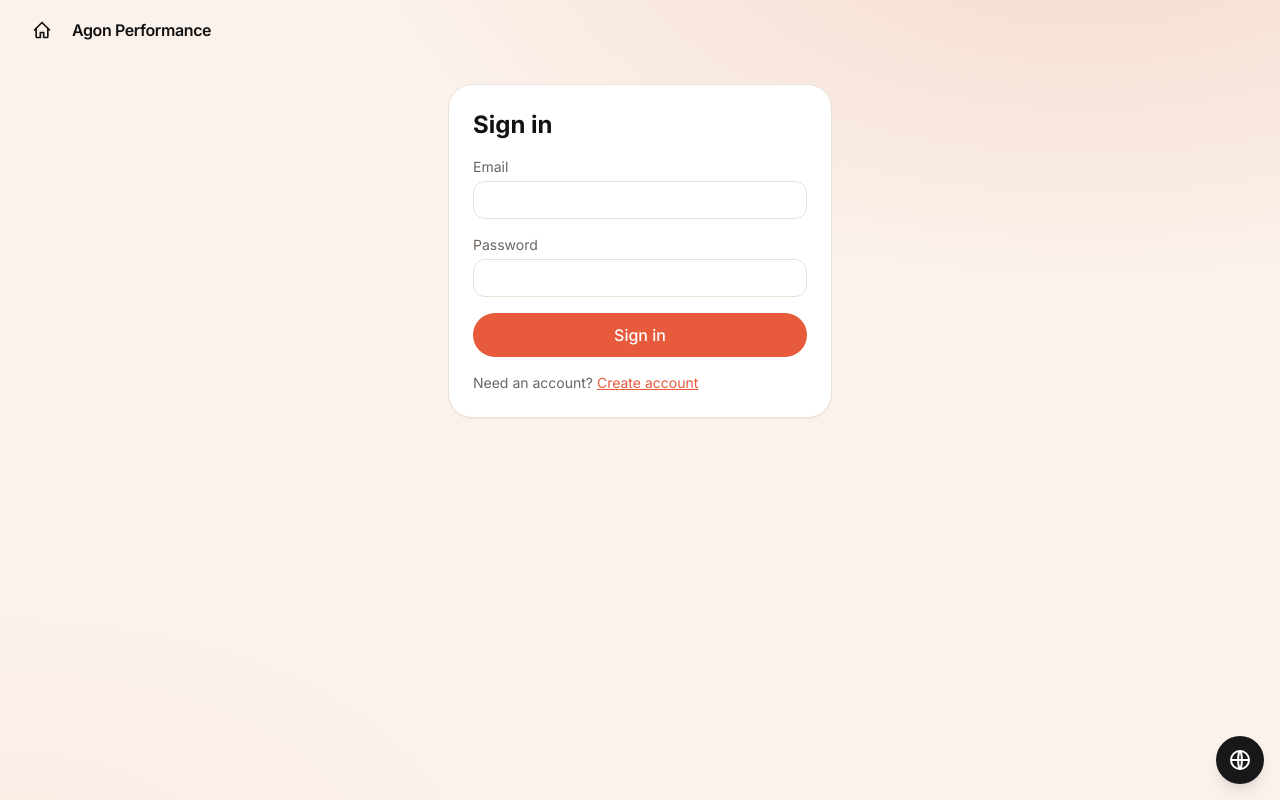
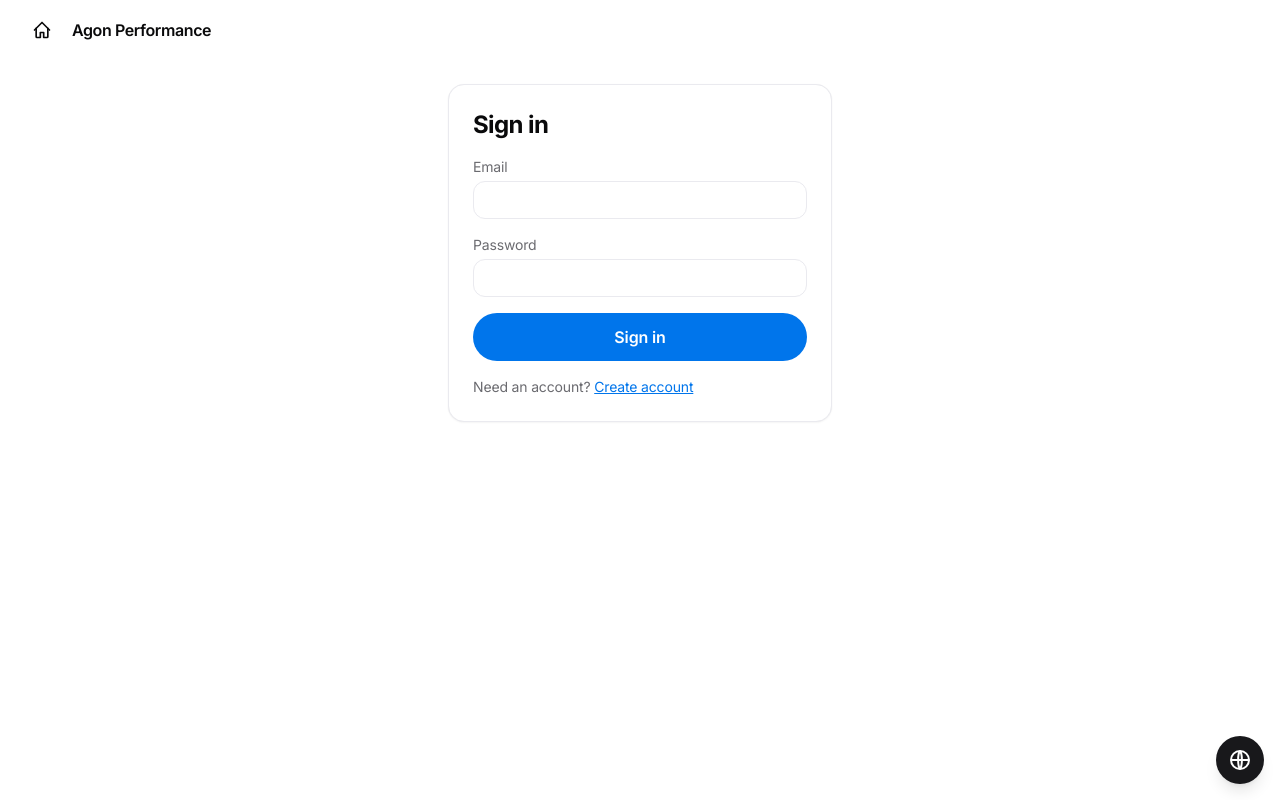
Before and after one commit to jorgeollerocorvo-dev/agonperformance, a Next.js app: page /en/login in a window 1280 px wide. Built offline with nearby package versions, Linux system fonts and the light colour scheme.

Commit message:
Revolut-inspired palette: white + pure black + #0075EB blue, cleaner landing hero with gradient cards

```diff
--- a/app/globals.css
+++ b/app/globals.css
@@ -1,25 +1,35 @@
 @import "tailwindcss";
 
 :root {
-  /* Warm cream palette inspired by the reference design */
-  --bg:         #FBF2EC;
-  --bg-peach:   #F5DACC;
+  /* Revolut-inspired palette: pure white + black + Revolut blue */
+  --bg:         #FFFFFF;
+  --bg-alt:     #F5F6F7;      /* section alt backgrounds */
   --surface:    #FFFFFF;
-  --surface-2:  #F6EDE6;
-  --ink:        #121212;
-  --ink-muted:  #6B6560;
-  --ink-subtle: #9A948E;
-  --border:     #ECE0D5;
+  --surface-2:  #F5F6F7;
+  --ink:        #0A0A0B;
+  --ink-muted:  #6B6B70;
+  --ink-subtle: #A0A0A6;
+  --border:     #EAEAEF;
+  --border-strong: #D9D9DE;
 
-  --primary:        #E85A3C;  /* coral */
-  --primary-hover:  #D84A2D;
-  --primary-soft:   #FCE3DA;
+  --primary:        #0075EB;  /* Revolut blue */
+  --primary-hover:  #0063C7;
+  --primary-soft:   #E5F0FD;
   --primary-ink:    #FFFFFF;
 
-  --accent-blue:  #2B3FC8;
-  --success:      #2F9E6A;
-  --warn:         #D99B1F;
-  --danger:       #C63A3A;
+  --accent-black:   #0A0A0B;
+  --accent-purple:  #7A5CFF;
+  --accent-pink:    #FF4F8B;
+
+  --success:      #1EAD6B;
+  --success-soft: #E4F6EC;
+  --warn:         #F6A11A;
+  --danger:       #E23A3A;
+  --danger-soft:  #FCE8E8;
+
+  --shadow-sm: 0 1px 2px rgba(10, 10, 11, 0.04), 0 0 1px rgba(10, 10, 11, 0.06);
+  --shadow-md: 0 4px 16px rgba(10, 10, 11, 0.06), 0 1px 2px rgba(10, 10, 11, 0.04);
+  --shadow-lg: 0 12px 32px rgba(10, 10, 11, 0.10), 0 2px 6px rgba(10, 10, 11, 0.06);
 
   --radius-card: 20px;
   --radius-pill: 999px;
@@ -34,7 +44,9 @@
   --color-primary: var(--primary);
   --color-primary-hover: var(--primary-hover);
   --color-primary-soft: var(--primary-soft);
-  --color-accent-blue: var(--accent-blue);
+  --color-accent-black: var(--accent-black);
+  --color-accent-purple: var(--accent-purple);
+  --color-accent-pink: var(--accent-pink);
   --color-success: var(--success);
   --color-danger: var(--danger);
   --color-ink-muted: var(--ink-muted);
@@ -43,33 +55,48 @@
 
 @media (prefers-color-scheme: dark) {
   :root {
-    --bg:         #141210;
-    --bg-peach:   #2a211d;
-    --surface:    #1D1A17;
-    --surface-2:  #241F1B;
-    --ink:        #F5EFE8;
-    --ink-muted:  #B0A8A0;
-    --ink-subtle: #746D66;
-    --border:     #2B2520;
-    --primary-soft: #3B1F17;
+    --bg:         #0A0A0B;
+    --bg-alt:     #131316;
+    --surface:    #131316;
+    --surface-2:  #1A1A1E;
+    --ink:        #FAFAFB;
+    --ink-muted:  #9C9CA3;
+    --ink-subtle: #5E5E66;
+    --border:     #25252B;
+    --border-strong: #3A3A42;
+
+    --primary:        #3A92FF;
+    --primary-hover:  #5BA5FF;
+    --primary-soft:   rgba(58, 146, 255, 0.15);
+
+    --success-soft: rgba(30, 173, 107, 0.15);
+    --danger-soft:  rgba(226, 58, 58, 0.15);
+
+    --shadow-sm: 0 1px 2px rgba(0,0,0,0.4);
+    --shadow-md: 0 4px 16px rgba(0,0,0,0.4);
+    --shadow-lg: 0 12px 32px rgba(0,0,0,0.5);
   }
 }
 
 html, body {
   background: var(--bg);
   color: var(--ink);
-  font-family: var(--font-sans), system-ui, -apple-system, "Segoe UI", Roboto, sans-serif;
+  font-family: var(--font-sans), -apple-system, BlinkMacSystemFont, "SF Pro Display", "Segoe UI", Roboto, sans-serif;
   -webkit-font-smoothing: antialiased;
   text-rendering: optimizeLegibility;
+  letter-spacing: -0.01em;
 }
 
-/* Subtle warm radial gradient on main app background — like the mockups */
-body {
-  background-image:
-    radial-gradient(1200px 600px at 85% -10%, var(--bg-peach) 0%, transparent 60%),
-    radial-gradient(900px 500px at 0% 110%, color-mix(in oklab, var(--primary-soft) 45%, transparent) 0%, transparent 55%);
-  background-attachment: fixed;
+/* Tight display typography for big numbers and hero lines */
+h1, h2, h3, .display {
+  letter-spacing: -0.025em;
 }
 
-/* Leaflet dark-mode fix */
+/* Tailwind is configured via @theme — this is just the Leaflet override */
 .leaflet-container { background: var(--surface-2); }
+
+/* Focus ring: soft blue */
+*:focus-visible {
+  outline: 2px solid var(--primary);
+  outline-offset: 2px;
+}
--- a/components/ui/Card.tsx
+++ b/components/ui/Card.tsx
@@ -14,9 +14,10 @@ export function Card({
   return (
     <div
       className={clsx(
-        "rounded-3xl bg-white border border-[var(--border)] shadow-[0_1px_2px_rgba(17,17,17,0.04)]",
+        "rounded-2xl bg-[var(--surface)] border border-[var(--border)]",
+        "shadow-[var(--shadow-sm)]",
         padded && "p-5 sm:p-6",
-        hover && "transition hover:-translate-y-0.5 hover:shadow-[0_8px_24px_rgba(17,17,17,0.06)]",
+        hover && "transition hover:shadow-[var(--shadow-md)] hover:border-[var(--border-strong)]",
         className,
       )}
     >
@@ -41,13 +42,13 @@ export function StatCard({
   const inner = (
     <Card hover={!!href} className="flex items-center gap-4">
       {icon && (
-        <div className="w-10 h-10 rounded-2xl bg-[var(--primary-soft)] text-[var(--primary)] grid place-items-center">
+        <div className="w-11 h-11 rounded-xl bg-[var(--primary-soft)] text-[var(--primary)] grid place-items-center">
           {icon}
         </div>
       )}
       <div className="flex-1 min-w-0">
         <div className="text-xs uppercase tracking-wider text-[var(--ink-muted)]">{label}</div>
-        <div className="text-3xl font-bold leading-tight mt-0.5">{value}</div>
+        <div className="text-3xl font-bold leading-tight mt-0.5 display">{value}</div>
         {trailing && <div className="text-xs text-[var(--ink-muted)] mt-1">{trailing}</div>}
       </div>
     </Card>
@@ -61,18 +62,19 @@ export function Pill({
   className,
 }: {
   children: React.ReactNode;
-  color?: "soft" | "primary" | "ink" | "blue" | "success";
+  color?: "soft" | "primary" | "ink" | "blue" | "success" | "danger";
   className?: string;
 }) {
   const colors: Record<string, string> = {
     soft: "bg-[var(--surface-2)] text-[var(--ink)]",
     primary: "bg-[var(--primary-soft)] text-[var(--primary)]",
-    ink: "bg-[var(--ink)] text-white",
-    blue: "bg-blue-100 text-blue-900 dark:bg-blue-900/30 dark:text-blue-200",
-    success: "bg-green-100 text-green-900 dark:bg-green-900/30 dark:text-green-200",
+    ink: "bg-[var(--ink)] text-[var(--bg)]",
+    blue: "bg-[var(--primary-soft)] text-[var(--primary)]",
+    success: "bg-[var(--success-soft)] text-[var(--success)]",
+    danger: "bg-[var(--danger-soft)] text-[var(--danger)]",
   };
   return (
-    <span className={clsx("inline-flex items-center rounded-full px-2.5 py-0.5 text-xs font-medium", colors[color], className)}>
+    <span className={clsx("inline-flex items-center rounded-full px-2.5 py-0.5 text-xs font-semibold", colors[color], className)}>
       {children}
     </span>
   );
@@ -85,26 +87,45 @@ export function Button({
   className,
   ...rest
 }: React.ButtonHTMLAttributes<HTMLButtonElement> & {
-  variant?: "primary" | "ghost" | "outline" | "danger";
+  variant?: "primary" | "ink" | "ghost" | "outline" | "danger";
   size?: "sm" | "md" | "lg";
 }) {
   const variants: Record<string, string> = {
     primary: "bg-[var(--primary)] text-white hover:bg-[var(--primary-hover)]",
+    ink: "bg-[var(--ink)] text-[var(--bg)] hover:opacity-90",
     ghost: "text-[var(--ink)] hover:bg-[var(--surface-2)]",
-    outline: "border border-[var(--border)] text-[var(--ink)] hover:bg-[var(--surface-2)]",
+    outline: "border border-[var(--border-strong)] text-[var(--ink)] bg-[var(--surface)] hover:bg-[var(--surface-2)]",
     danger: "bg-[var(--danger)] text-white hover:opacity-90",
   };
   const sizes: Record<string, string> = {
     sm: "px-3 py-1.5 text-sm",
     md: "px-4 py-2 text-sm",
-    lg: "px-5 py-2.5",
+    lg: "px-6 py-3",
   };
   return (
     <button
-      className={clsx("inline-flex items-center justify-center rounded-full font-medium transition disabled:opacity-60", variants[variant], sizes[size], className)}
+      className={clsx("inline-flex items-center justify-center rounded-full font-semibold transition disabled:opacity-60", variants[variant], sizes[size], className)}
       {...rest}
     >
       {children}
     </button>
   );
 }
+
+/**
+ * Gradient accent card (for special hero areas — blue → purple, like a Revolut card).
+ */
+export function AccentCard({ children, className }: { children: React.ReactNode; className?: string }) {
+  return (
+    <div
+      className={clsx(
+        "rounded-2xl p-6 text-white overflow-hidden relative",
+        "bg-gradient-to-br from-[var(--primary)] via-[var(--accent-purple)] to-[var(--accent-pink)]",
+        "shadow-[var(--shadow-lg)]",
+        className,
+      )}
+    >
+      {children}
+    </div>
+  );
+}
--- a/dictionaries/ar.json
+++ b/dictionaries/ar.json
@@ -28,6 +28,12 @@
     "tagline": "اعثر على مدربك وارفع أداءك إلى المستوى التالي.",
     "heroLine1": "اعثر على المدرب الذي يدربك كما تستحق.",
     "heroLine2": "كروس فيت، كمال أجسام، تدريب نسائي، تأهيل وأكثر — احجز من يفهم أهدافك.",
+    "feat1Title": "تصفح على الخريطة",
+    "feat1Sub": "مدربون يغطون منطقتك.",
+    "feat2Title": "برامج حقيقية",
+    "feat2Sub": "خطط أسبوعية، فيديوهات، متابعة.",
+    "feat3Title": "تحدث مع مدربك",
+    "feat3Sub": "دردشة داخل التطبيق، بلا مكالمات.",
     "cta": "ابدأ الآن"
   },
   "coach": {
--- a/dictionaries/en.json
+++ b/dictionaries/en.json
@@ -28,6 +28,12 @@
     "tagline": "Find your coach and take your performance to the next level.",
     "heroLine1": "Find the coach that trains you how you deserve.",
     "heroLine2": "CrossFit, bodybuilding, women-specific, rehab, and more — book someone who gets your goals.",
+    "feat1Title": "Browse by map",
+    "feat1Sub": "See coaches who cover your area.",
+    "feat2Title": "Real programming",
+    "feat2Sub": "Weekly plans, video demos, check-ins.",
+    "feat3Title": "Talk to your coach",
+    "feat3Sub": "In-app chat, no phone-tag.",
     "cta": "Get started"
   },
   "coach": {
--- a/dictionaries/es.json
+++ b/dictionaries/es.json
@@ -28,6 +28,12 @@
     "tagline": "Encuentra tu entrenador y lleva tu rendimiento al siguiente nivel.",
     "heroLine1": "Encuentra al entrenador que te entrena como mereces.",
     "heroLine2": "CrossFit, culturismo, entrenamiento femenino, rehabilitación y más — reserva a quien entiende tus objetivos.",
+    "feat1Title": "Busca en el mapa",
+    "feat1Sub": "Entrenadores que cubren tu zona.",
+    "feat2Title": "Programación real",
+    "feat2Sub": "Planes semanales, vídeos, seguimiento.",
+    "feat3Title": "Habla con tu entrenador",
+    "feat3Sub": "Chat dentro de la app, sin llamadas.",
     "cta": "Empezar"
   },
   "coach": {
```
Also changed, not shown: app/[lang]/coach/page.tsx (+11 -6 lines), app/[lang]/page.tsx (+60 -19 lines).
